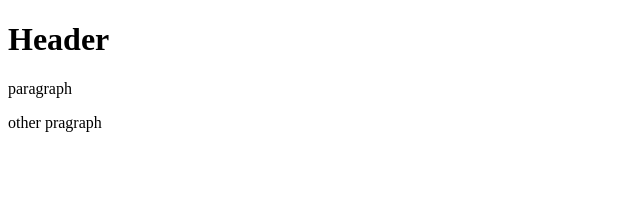
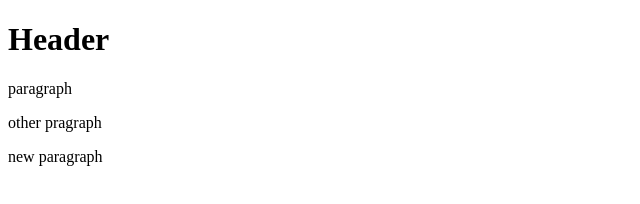
Before and after one commit to lahpm/git_test, a website: page Index.html in a window 1280 px wide. Shown: the whole page, without its empty margins (0-640 px from the left). Drawn offline with Linux system fonts and the light colour scheme.

Commit message:
fourth commit

```diff
--- a/Index.html
+++ b/Index.html
@@ -7,5 +7,6 @@
 <h1>Header</h1>
 <p>paragraph</p>
 <p>other pragraph</p>
+<p>new paragraph </p>
 </body>
 </html>
```
Also changed, not shown: package.json (added, +26 -0 lines), 2 other files.
